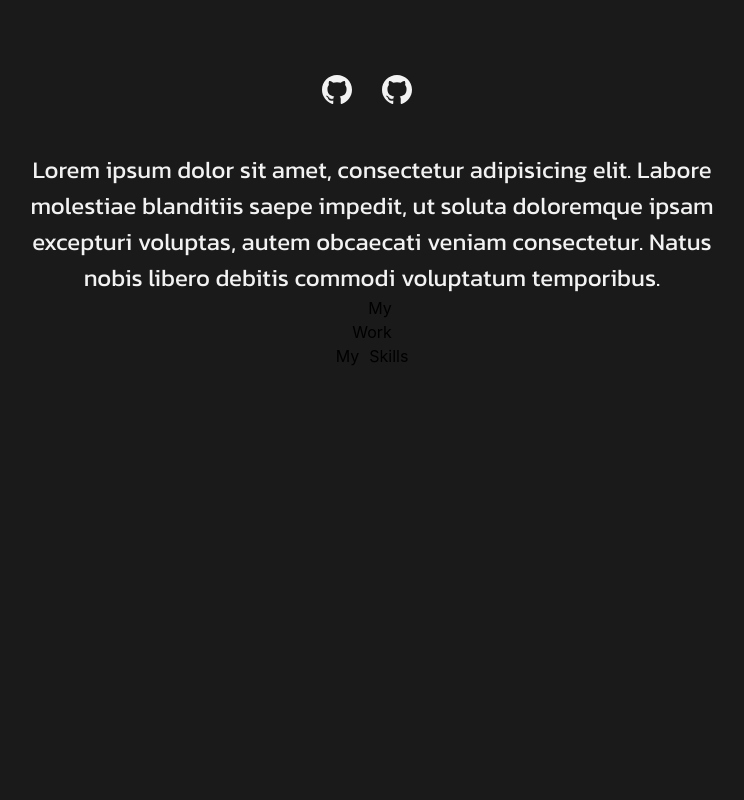
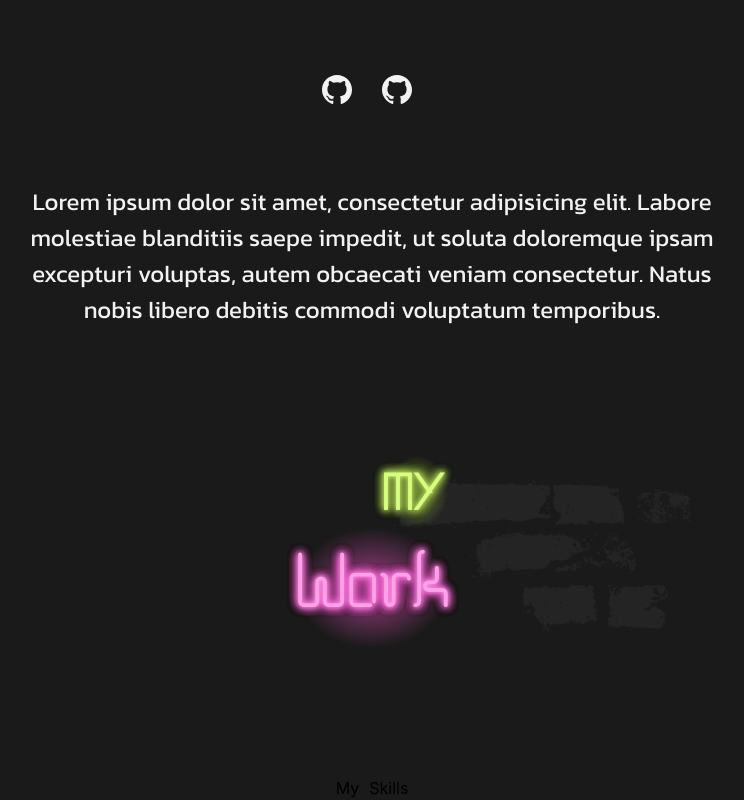
Before and after one commit to Diaa-E/portfolio, a React (Vite) app: page /web in a window 1280 px wide. Shown: the part 699-1499 px from the top of the page, without its empty margins (268-1012 px from the left). Before the commit the page ends 1067 px from the top, so only its background shows below. Built offline with nearby package versions, Linux system fonts and the light colour scheme.

Commit message:
Add styles to work header

```diff
--- a/src/components/SocialLinks.module.css
+++ b/src/components/SocialLinks.module.css
@@ -3,7 +3,7 @@
     gap: 20px;
     justify-items: center;
     justify-content: center;
-    margin: 5rem 0 0 0;
+    margin: 5rem 0 5rem 0;
 }
 
 .social-link, .social-link:visited{
--- a/src/pages/WebPortfolio.module.css
+++ b/src/pages/WebPortfolio.module.css
@@ -1,25 +1,42 @@
 .bio{
     composes: bio from "../common.module.css";
+    margin: 3rem auto 3rem auto;
 }
 
 .work-header{
+    composes: bricks-background from "../common.module.css";
+    composes: parallax from "../common.module.css";
+    background-image: url("../assets/images/bricks_background.webp");
     display: flex;
     place-content: center;
     place-items: center;
+    margin: 5rem auto 5rem auto;
+    padding: 3rem;
 }
 
 .work-title{
+    user-select: none;
     display: flex;
     flex-direction: column;
     align-items: flex-end;
+    justify-items: center;
+    justify-content: center;
 }
 
 .work-title>span:first-child{
-
+    font-family: var(--font-neon-1);
+    font-size: 3rem;
+    color: var(--neon-yellow);
+    text-shadow: var(--glow-yellow);
+    background-image: var(--backlight-yellow);
 }
 
 .work-title>span:last-child{
-
+    font-family: var(--font-neon-2);
+    font-size: 5rem;
+    color: var(--neon-pink);
+    text-shadow: var(--glow-pink);
+    background-image: var(--backlight-pink);
 }
 
 .skills-header{
```
